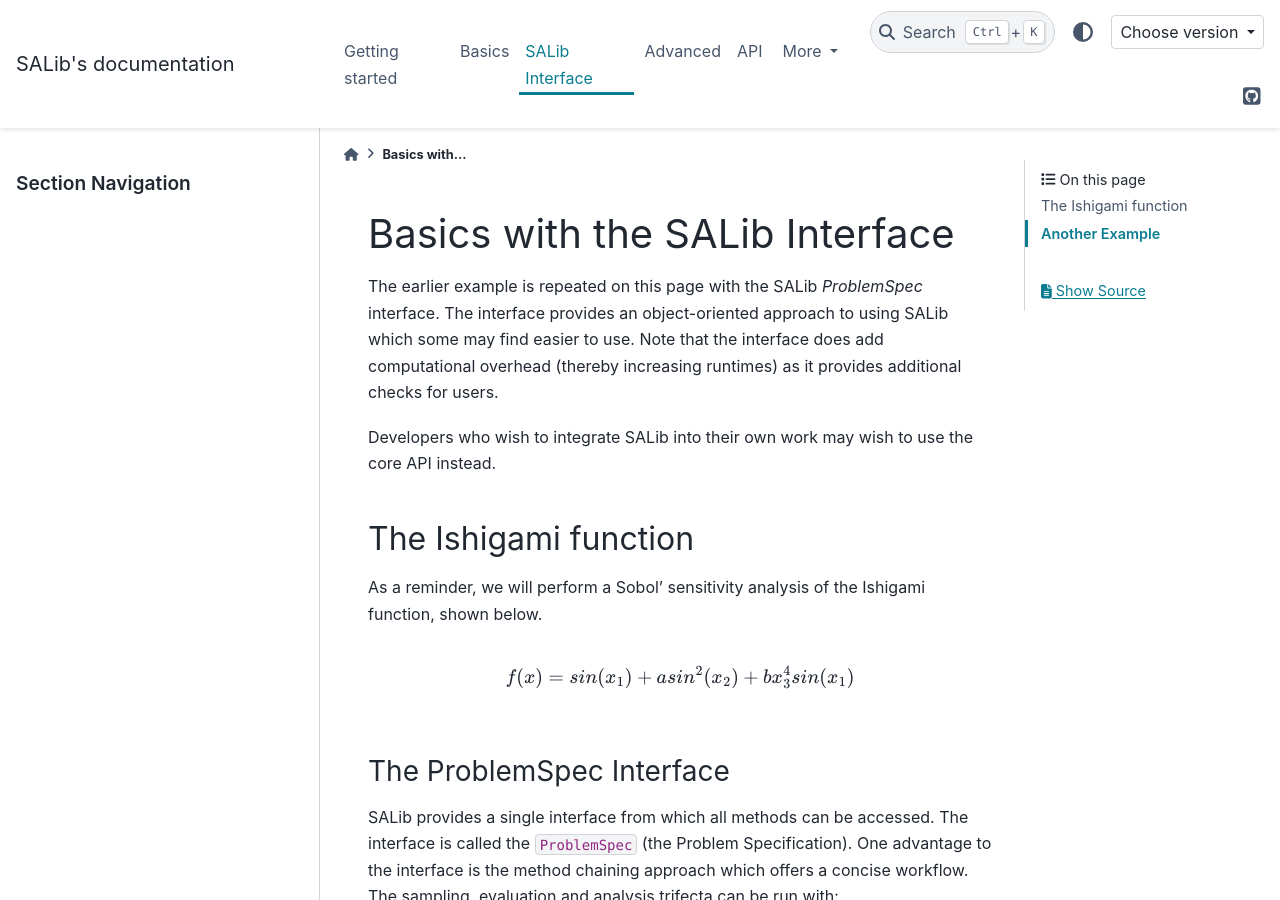
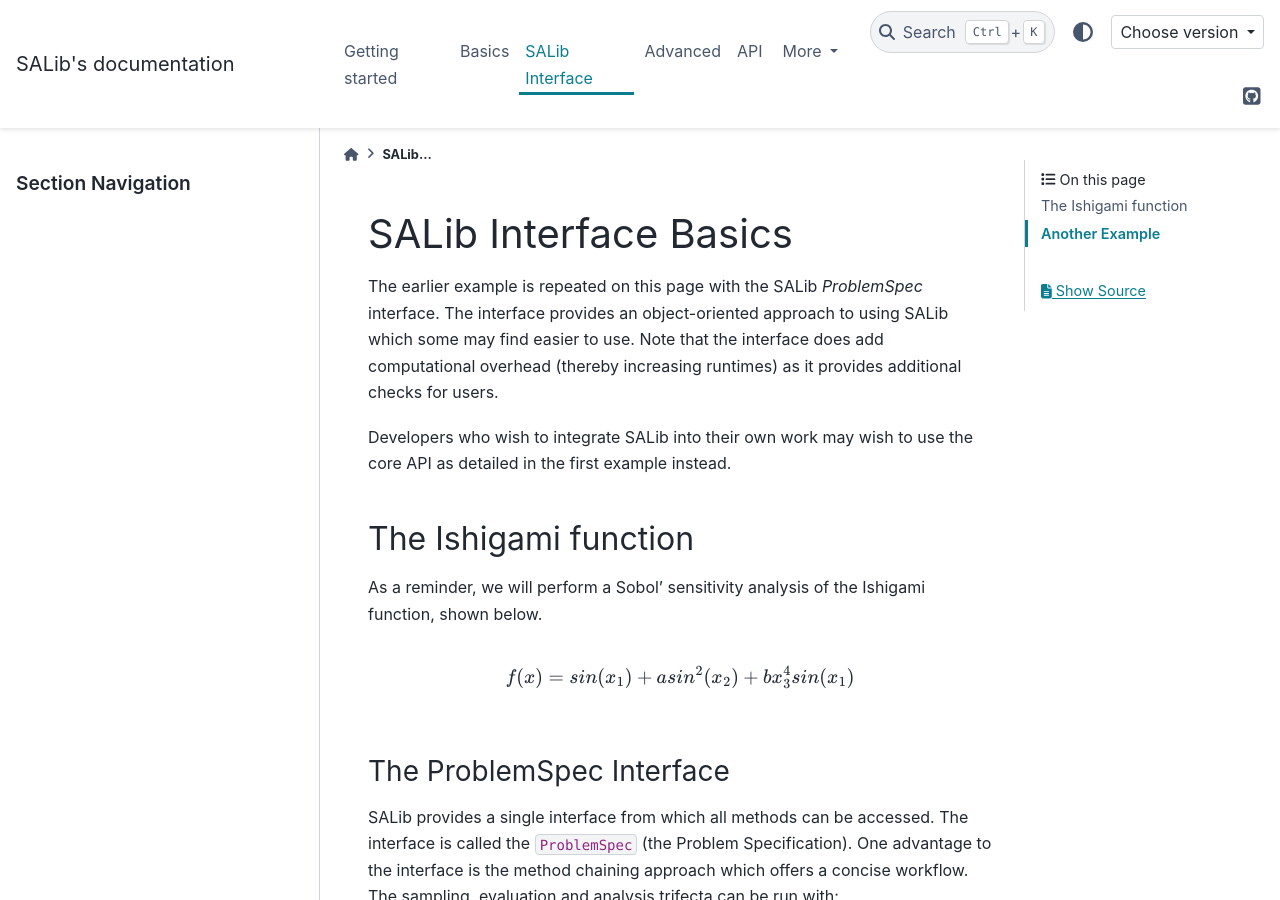
Before and after one commit to SALib/SALib, a Sphinx documentation site: the page built from docs/basics_with_interface.rst, in a window 1280 px wide and 900 px high. Built offline with Sphinx 7.4.7 and the PyData theme 0.15.4, drawn with Linux system fonts in a browser that asks for light colours; pages that are not in the unit, such as notebooks, are missing from menus; comment, search, counter and statistics services are not loaded; some of the changed text lies outside the part shown.

Commit message:
Adjust title and wording in intro, add figure size adjustment

```diff
--- a/docs/basics_with_interface.rst
+++ b/docs/basics_with_interface.rst
@@ -1,5 +1,5 @@
 ======
-Basics with the SALib Interface
+SALib Interface Basics
 ======
 
 The earlier example is repeated on this page with the SALib `ProblemSpec` interface.
@@ -8,7 +8,7 @@
 (thereby increasing runtimes) as it provides additional checks for users.
 
 Developers who wish to integrate SALib into their own work may wish to use the
-core API instead.
+core API as detailed in the first example instead.
 
 The Ishigami function
 ---------------------
@@ -392,16 +392,20 @@
 
 All plotting methods will return matplotlib axes objects to allow later adjustment.
 
-In the example below, the figures are collected and the y-axis for the first subplot
-is set to use log scale.
+In the example below, the figure is created, the y-axis for the first subplot
+is set to use log scale, and the figure size is adjusted with :code:`matplotlib`.
 
 .. code:: python
 
     import matplotlib.pyplot as plt
 
+
     axes = sp.plot()
     axes[0].set_yscale('log')
+    fig = plt.gcf()  # get current figure
+    fig.set_size_inches(10, 4)
     plt.tight_layout()
+
 
 
 .. figure:: assets/example_mod_plot.svg
```
Also changed, not shown: docs/assets/example_mod_plot.svg.
